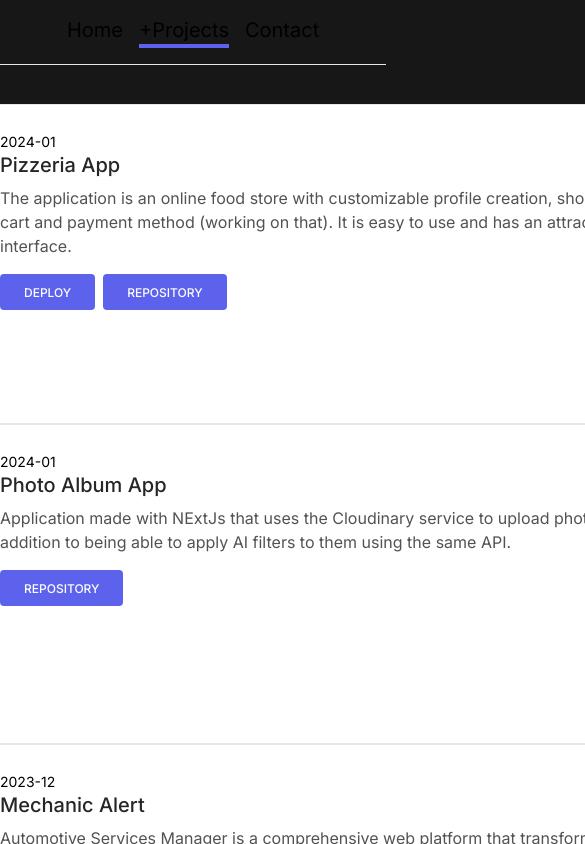
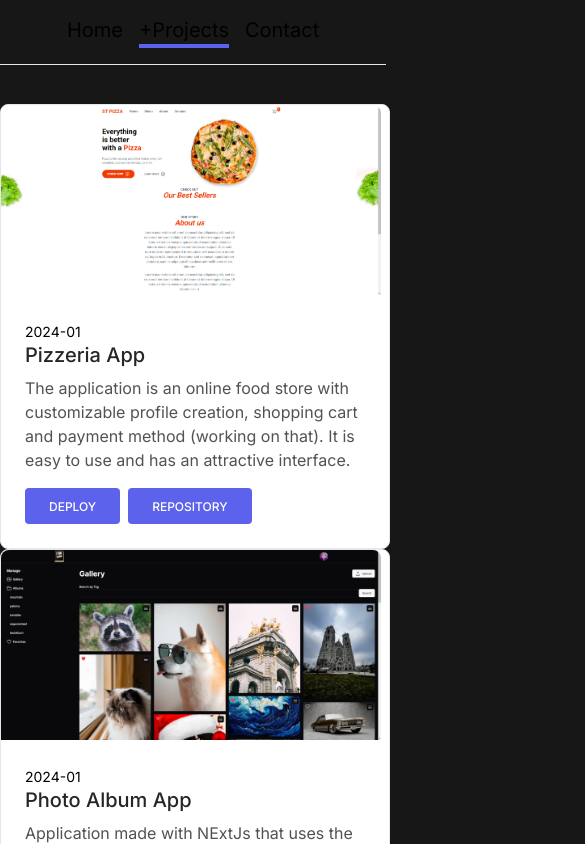
Before and after one commit to JoaquinHAcosta/joaquindev, a Next.js app: page /projects in a window 390 px wide. Shown: the top 844 px of the page, 585 px wide, since content can reach past the window. Built offline with nearby package versions, Linux system fonts and the light colour scheme.

Commit message:
responsivity

```diff
--- a/src/components/CardRipple.tsx
+++ b/src/components/CardRipple.tsx
@@ -26,8 +26,8 @@ const CardRipple = ({
   date,
 }: ProjectProps) => {
   return (
-    <div className="flex w-[1200px] h-[320px] rounded-lg bg-white dark:bg-neutral-700 border">
-      <div className="w-[380px] overflow-hidden bg-cover bg-no-repeat">
+    <div className="block md:flex md:w-[1200px] md:h-[320px] rounded-lg bg-white dark:bg-neutral-700 border">
+      <div className="md:w-[380px] overflow-hidden bg-cover bg-no-repeat">
         <Image
           className="rounded-t-lg h-full object-cover"
           src={`${isProd ? '/joaquindev' : ''}${image}`}
@@ -37,7 +37,7 @@ const CardRipple = ({
         />
         {/* <div className="absolute bottom-0 left-0 right-0 top-0 h-full w-full overflow-hidden bg-[hsla(0,0%,98%,0.15)] bg-fixed opacity-0 transition duration-300 ease-in-out hover:opacity-100"></div> */}
       </div>
-      <div className="p-6 w-[700px]">
+      <div className="p-6 md:w-[700px]">
         <time className="text-sm">{date}</time>
         <h5 className="mb-2 text-xl font-medium leading-tight text-neutral-800 dark:text-neutral-50">
           {title}
```
